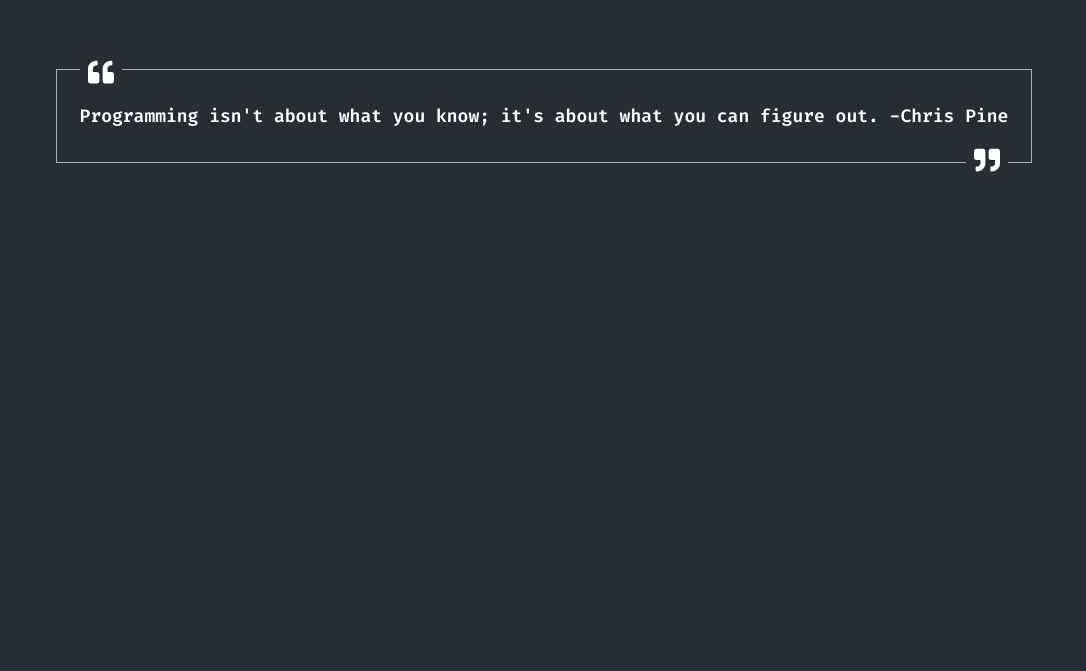
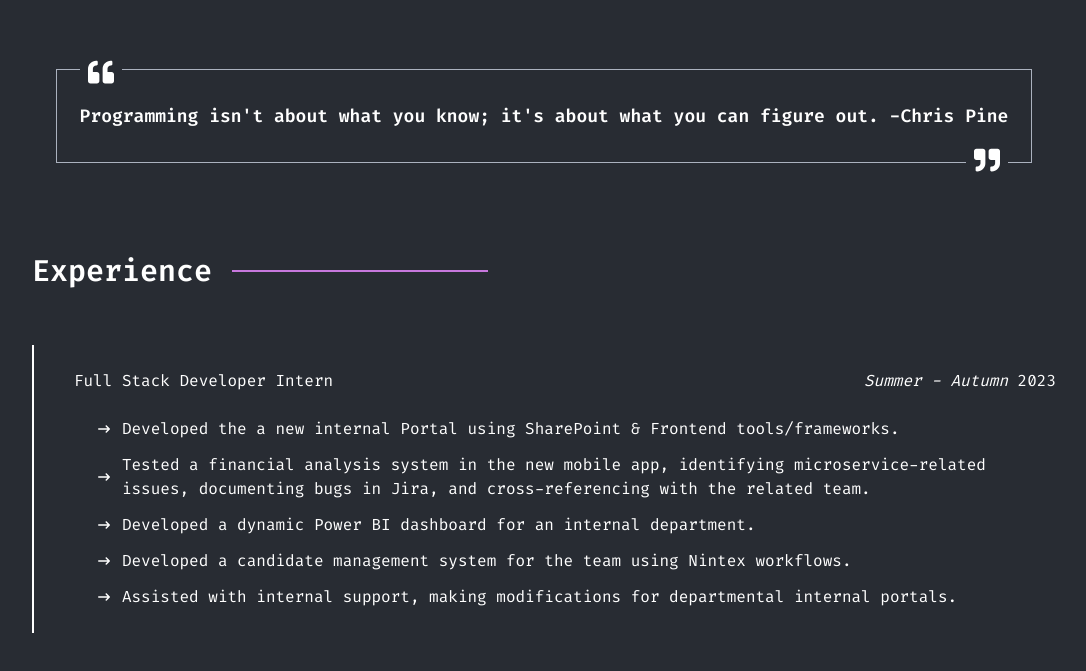
Before and after one commit to naufalF21/portofolio-web, a Next.js app: page / in a window 1280 px wide. Shown: the part 757-1428 px from the top of the page, without its empty margins (96-1182 px from the left). Before the commit the page ends 1026 px from the top, so only its background shows below. Built offline with nearby package versions, Linux system fonts and the light colour scheme.

Commit message:
feat(Homepage): add Experience section

```diff
--- a/app/page.js
+++ b/app/page.js
@@ -1,8 +1,9 @@
 'use client';
 
 import Header from '@/components/Header';
-import Jumbotron from '@/components/Jumbotron';
-import Quotes from '@/components/quotes';
+import HeroSection from '@/containers/home-page/hero-section';
+import ExperienceSection from '@/containers/home-page/experience-section';
+import Quotes from '@/components/Quotes';
 
 export default function Home() {
 	return (
@@ -10,8 +11,9 @@
 			<Header />
 			<main>
 				<div className="max-w-[1024px] mx-auto ">
-					<Jumbotron />
+					<HeroSection />
 					<Quotes />
+					<ExperienceSection />
 				</div>
 			</main>
 		</>
--- a/components/quotes/index.js
+++ b/components/quotes/index.js
@@ -5,7 +5,7 @@
 
 export default function Quotes() {
 	return (
-		<div className="text-white mb-20 px-6">
+		<div className="text-white px-6">
 			<div className="relative top-4 left-6 flex justify-start">
 				<div className="bg-secondary z-10 px-2">
 					<FaQuoteLeft size="26" />
--- /dev/null
+++ b/containers/home-page/experience-section/index.js
@@ -0,0 +1,43 @@
+'use client';
+
+import { FaArrowRightLong } from 'react-icons/fa6';
+
+export default function ExperienceSection() {
+	const experienceData = [
+		'Developed the a new internal Portal using SharePoint & Frontend tools/frameworks.',
+		'Tested a financial analysis system in the new mobile app, identifying microservice-related issues, documenting bugs in Jira, and cross-referencing with the related team.',
+		'Developed a dynamic Power BI dashboard for an internal department.',
+		'Developed a candidate management system for the team using Nintex workflows.',
+		'Assisted with internal support, making modifications for departmental internal portals.',
+	];
+
+	return (
+		<section className="text-white mt-16">
+			<div className="flex flex-row items-center gap-5">
+				<h2 className="text-3xl font-semibold">Experience</h2>
+				<hr className="w-1/4 text-primary border" />
+			</div>
+			<div className="flex flex-row py-14 gap-10">
+				<div className="w-[2px] h-72 bg-white"></div>
+				<div className="flex flex-col w-full mt-6">
+					<div className="flex flex-row justify-between ">
+						<span>Full Stack Developer Intern</span>
+						<span>
+							<i>Summer - Autumn</i> 2023
+						</span>
+					</div>
+					<ul className="py-6 flex flex-col gap-3 ps-6">
+						{experienceData.map((name, index) => (
+							<li className="flex flex-row items-center gap-3" key={index}>
+								<span>
+									<FaArrowRightLong size="12" />
+								</span>
+								<p>{name}</p>
+							</li>
+						))}
+					</ul>
+				</div>
+			</div>
+		</section>
+	);
+}
--- a/components/Jumbotron/index.js
+++ b/containers/home-page/hero-section/index.js
@@ -2,10 +2,10 @@
 
 import Image from 'next/image';
 import Link from 'next/link';
-import Button from '../Button';
+import Button from '@/components/Button';
 import jumbotronImg from '@/public/images/jumbotron.png';
 
-export default function Jumbotron() {
+export default function HeroSection() {
 	return (
 		<div className="text-white flex flex-row items-center justify-between gap-20 h-screen">
 			<div className="flex flex-col gap-8">
--- a/tailwind.config.js
+++ b/tailwind.config.js
@@ -3,6 +3,7 @@
 	content: [
 		'./pages/**/*.{js,ts,jsx,tsx,mdx}',
 		'./components/**/*.{js,ts,jsx,tsx,mdx}',
+		'./containers/**/*.{js,ts,jsx,tsx,mdx}',
 		'./app/**/*.{js,ts,jsx,tsx,mdx}',
 	],
 	theme: {
```
